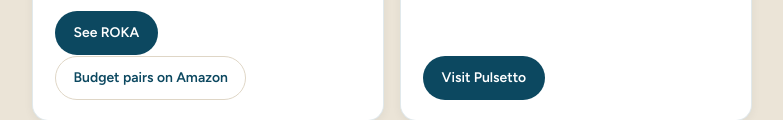
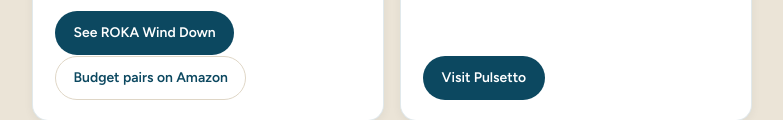
Before and after one commit to sylviafrierson-ui/ahc-website, a plain HTML site: page favorites.html in a window 1280 px wide. Shown: the part 2178-2298 px from the top of the page, without its empty margins (248-1031 px from the left). Drawn offline with Linux system fonts and the light colour scheme.

Commit message:
Favorites: ROKA Wind Down link, O3 Pure Amazon link
Co-Authored-By: Claude Opus 5.5 <noreply@anthropic.com>
Claude-Session: https://claude.ai/code/session_016Sagq5GbBd6JCyKGnSUZ5v

```diff
--- a/favorites.html
+++ b/favorites.html
@@ -135,7 +135,7 @@
         <h3>Red-light (blue-blocking) glasses</h3>
         <p>Screens after dark are hard to avoid, especially when it&#8217;s dark by 6 in winter. I put these on after sundown as part of my wind-down routine.</p>
         <p class="why">I keep two pairs: a third-party-tested ROKA pair in the car, and a cheaper pair from Amazon at home that tested about the same for me.</p>
-        <a class="btn btn-primary btn-sm" href="https://www.roka.com/" target="_blank" rel="noopener">See ROKA</a>
+        <a class="btn btn-primary btn-sm" href="https://www.roka.com/collections/winddown-eyewear" target="_blank" rel="noopener">See ROKA Wind Down</a>
         <a class="btn btn-quiet btn-sm" href="https://www.amazon.com/s?k=red+lens+blue+light+blocking+glasses&amp;tag=athomechiro07-20" target="_blank" rel="noopener sponsored">Budget pairs on Amazon</a>
       </div>
       <div class="fav-card">
@@ -245,6 +245,7 @@
         <p class="eyebrow">Laundry</p>
         <h3>O3 Pure ozone laundry system</h3>
         <p>It cleans with cold water, sanitizes well, and gets my clothes cleaner than the natural detergents I tried. It&#8217;s weaker on grease, so I add my homemade booster for greasy loads (recipe below).</p>
+        <a class="btn btn-primary btn-sm" href="https://www.amazon.com/s?k=O3+Pure+Eco+Laundry+ozone&amp;tag=athomechiro07-20" target="_blank" rel="noopener sponsored">See it on Amazon</a>
       </div>
     </div>
 
```
